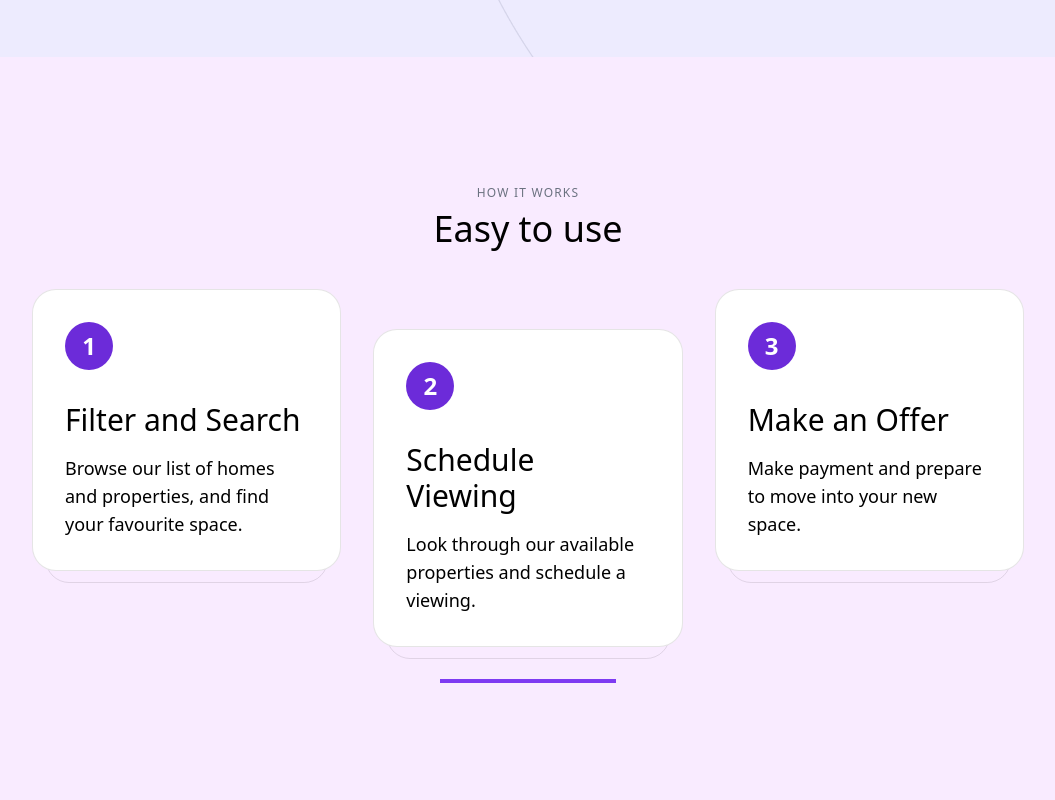
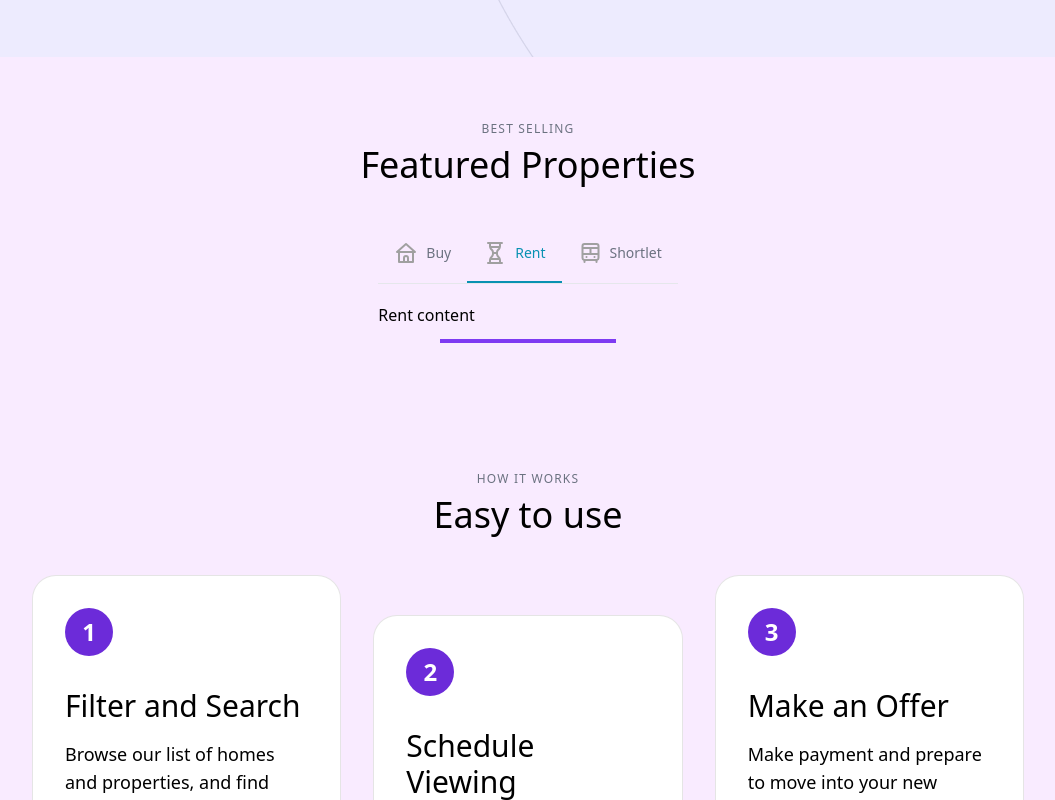
Before and after one commit to prosper74/Go-real-estate-app, a Next.js app in the folder frontend/: page / in a window 1280 px wide. Shown: the part 940-1740 px from the top of the page, without its empty margins (112-1167 px from the left). Built offline with nearby package versions, Linux system fonts and the light colour scheme.

Commit message:
Setup properties tab on home page

```diff
--- /dev/null
+++ b/frontend/src/components/common/properties/propertiesSlider.tsx
@@ -0,0 +1,9 @@
+import { Tabs } from "flowbite-react";
+
+export default function PropertySlider() {
+  return (
+    <section className="px-4 mx-auto mt-16 mb-32 sm:!px-10 lg:!px-32">
+
+    </section>
+  );
+}
--- a/frontend/src/components/common/svgIcons.jsx
+++ b/frontend/src/components/common/svgIcons.jsx
@@ -409,18 +409,10 @@ export const MessageIcon = ({
   );
 };
 
-export const TVIcon = ({ width, height, fill }) => {
+export const TVIcon = ({ dimensions = "w-10 h-10", fill = "currentColor" }) => {
   return (
-    <svg
-      width={width}
-      height={height}
-      xmlns="http://www.w3.org/2000/svg"
-      viewBox="0 0 24 24"
-    >
-      <path
-        fill={fill}
-        d="M18,6H14.41l2.3-2.29a1,1,0,1,0-1.42-1.42L12,5.54l-1.17-2a1,1,0,1,0-1.74,1L10,6H6A3,3,0,0,0,3,9v8a3,3,0,0,0,3,3v1a1,1,0,0,0,2,0V20h8v1a1,1,0,0,0,2,0V20a3,3,0,0,0,3-3V9A3,3,0,0,0,18,6Zm1,11a1,1,0,0,1-1,1H6a1,1,0,0,1-1-1V9A1,1,0,0,1,6,8H18a1,1,0,0,1,1,1Z"
-      />
+    <svg className={dimensions} fill={fill} viewBox="0 0 24 24">
+      <path d="M18,6H14.41l2.3-2.29a1,1,0,1,0-1.42-1.42L12,5.54l-1.17-2a1,1,0,1,0-1.74,1L10,6H6A3,3,0,0,0,3,9v8a3,3,0,0,0,3,3v1a1,1,0,0,0,2,0V20h8v1a1,1,0,0,0,2,0V20a3,3,0,0,0,3-3V9A3,3,0,0,0,18,6Zm1,11a1,1,0,0,1-1,1H6a1,1,0,0,1-1-1V9A1,1,0,0,1,6,8H18a1,1,0,0,1,1,1Z" />
     </svg>
   );
 };
@@ -475,6 +467,14 @@ export const HomeIcon = ({ width, height, fill }) => {
   );
 };
 
+export const HomeIconFixed = () => {
+  return (
+    <svg className="w-6 h-6 mr-2" fill="#a0a0a0" viewBox="0 0 24 24">
+      <path d="M21.66,10.25l-9-8a1,1,0,0,0-1.32,0l-9,8a1,1,0,0,0-.27,1.11A1,1,0,0,0,3,12H4v9a1,1,0,0,0,1,1H19a1,1,0,0,0,1-1V12h1a1,1,0,0,0,.93-.64A1,1,0,0,0,21.66,10.25ZM13,20H11V17a1,1,0,0,1,2,0Zm5,0H15V17a3,3,0,0,0-6,0v3H6V12H18ZM5.63,10,12,4.34,18.37,10Z" />
+    </svg>
+  );
+};
+
 export const RentIcon = ({ width, height, fill }) => {
   return (
     <svg
@@ -492,6 +492,19 @@ export const RentIcon = ({ width, height, fill }) => {
   );
 };
 
+export const RentIconFixed = () => {
+  return (
+    <svg
+      className="w-6 h-6 mr-2"
+      fill="#a0a0a0"
+      xmlns="http://www.w3.org/2000/svg"
+      viewBox="0 0 24 24"
+    >
+      <path d="M18.9917,21.002h-1V19.335a5.00057,5.00057,0,0,0-.29956-1.67773c-.01093-.02936-.0224-.05658-.03589-.08454a4.97694,4.97694,0,0,0-.66455-1.23675l-1.3999-1.86719a3.01933,3.01933,0,0,1-.6001-1.80078V11.6582a3.02108,3.02108,0,0,1,.87842-2.12109l.65722-.65723A4.94566,4.94566,0,0,0,17.92365,6.0415c.00054-.01391.008-.02551.008-.03955l-.00281-.01373a5.01836,5.01836,0,0,0,.06287-.64349V3.002h1a1,1,0,0,0,0-2h-14a1,1,0,0,0,0,2h1V5.34473a5.01836,5.01836,0,0,0,.06287.64349L6.05176,6.002c0,.014.00744.02564.008.03955a4.94571,4.94571,0,0,0,1.3963,2.83838l.65723.65723A3.02108,3.02108,0,0,1,8.9917,11.6582V12.668a3.02212,3.02212,0,0,1-.59961,1.80078L6.99121,16.33594a4.98221,4.98221,0,0,0-.66437,1.23718c-.0133.02771-.02472.05463-.03552.08368A5.00309,5.00309,0,0,0,5.9917,19.335v1.667h-1a1,1,0,0,0,0,2h14a1,1,0,0,0,0-2Zm-11-16v-2h8v2Zm.87842,2.46387A2.97036,2.97036,0,0,1,8.49323,7.002h6.99694a2.97094,2.97094,0,0,1-.37689.46387l-.65723.65723a4.9603,4.9603,0,0,0-1.42187,2.8789h-2.085A4.96025,4.96025,0,0,0,9.52734,8.123ZM9.99219,15.668a5.03688,5.03688,0,0,0,.98828-2.666h2.02246a5.03332,5.03332,0,0,0,.98877,2.666l1.00012,1.334H8.99133Zm5.99951,5.334h-8V19.335a2.954,2.954,0,0,1,.02722-.333h7.94556a2.954,2.954,0,0,1,.02722.333Z" />
+    </svg>
+  );
+};
+
 export const ShortletIcon = ({ width, height, fill }) => {
   return (
     <svg
@@ -505,6 +518,19 @@ export const ShortletIcon = ({ width, height, fill }) => {
         fill={fill}
         d="M18.5,2H6.5a3,3,0,0,0-3,3V17a3,3,0,0,0,2,2.82V21a1,1,0,0,0,2,0V20h10v1a1,1,0,0,0,2,0V19.82a3,3,0,0,0,2-2.82V5A3,3,0,0,0,18.5,2ZM5.5,8h6v4h-6Zm14,9a1,1,0,0,1-1,1H6.5a1,1,0,0,1-1-1V14h14Zm0-5h-6V8h6Zm0-6H5.5V5a1,1,0,0,1,1-1h12a1,1,0,0,1,1,1ZM16.12,16.92a1,1,0,0,0,.38.08,1,1,0,0,0,1-1,1.36,1.36,0,0,0,0-.2.64.64,0,0,0-.06-.18.76.76,0,0,0-.09-.18,1.58,1.58,0,0,0-.12-.15l-.15-.12a.76.76,0,0,0-.18-.09A.64.64,0,0,0,16.7,15a1,1,0,0,0-.91.27,1.58,1.58,0,0,0-.12.15.76.76,0,0,0-.09.18.64.64,0,0,0-.06.18,1.36,1.36,0,0,0,0,.2,1,1,0,0,0,.29.7A1,1,0,0,0,16.12,16.92Zm-8,0A1,1,0,0,0,8.5,17a1,1,0,0,0,1-1,1.36,1.36,0,0,0,0-.2.64.64,0,0,0-.06-.18.76.76,0,0,0-.09-.18,1.58,1.58,0,0,0-.12-.15l-.15-.12-.18-.09L8.7,15a1,1,0,0,0-.91.27,1.58,1.58,0,0,0-.12.15.76.76,0,0,0-.09.18.64.64,0,0,0-.06.18,1.36,1.36,0,0,0,0,.2,1,1,0,0,0,.29.7A1,1,0,0,0,8.12,16.92Z"
       />
+    </svg>
+  );
+};
+
+export const ShortletIconFixed = () => {
+  return (
+    <svg
+      className="w-6 h-6 mr-2"
+      fill="#a0a0a0"
+      xmlns="http://www.w3.org/2000/svg"
+      viewBox="0 0 24 24"
+    >
+      <path d="M18.5,2H6.5a3,3,0,0,0-3,3V17a3,3,0,0,0,2,2.82V21a1,1,0,0,0,2,0V20h10v1a1,1,0,0,0,2,0V19.82a3,3,0,0,0,2-2.82V5A3,3,0,0,0,18.5,2ZM5.5,8h6v4h-6Zm14,9a1,1,0,0,1-1,1H6.5a1,1,0,0,1-1-1V14h14Zm0-5h-6V8h6Zm0-6H5.5V5a1,1,0,0,1,1-1h12a1,1,0,0,1,1,1ZM16.12,16.92a1,1,0,0,0,.38.08,1,1,0,0,0,1-1,1.36,1.36,0,0,0,0-.2.64.64,0,0,0-.06-.18.76.76,0,0,0-.09-.18,1.58,1.58,0,0,0-.12-.15l-.15-.12a.76.76,0,0,0-.18-.09A.64.64,0,0,0,16.7,15a1,1,0,0,0-.91.27,1.58,1.58,0,0,0-.12.15.76.76,0,0,0-.09.18.64.64,0,0,0-.06.18,1.36,1.36,0,0,0,0,.2,1,1,0,0,0,.29.7A1,1,0,0,0,16.12,16.92Zm-8,0A1,1,0,0,0,8.5,17a1,1,0,0,0,1-1,1.36,1.36,0,0,0,0-.2.64.64,0,0,0-.06-.18.76.76,0,0,0-.09-.18,1.58,1.58,0,0,0-.12-.15l-.15-.12-.18-.09L8.7,15a1,1,0,0,0-.91.27,1.58,1.58,0,0,0-.12.15.76.76,0,0,0-.09.18.64.64,0,0,0-.06.18,1.36,1.36,0,0,0,0,.2,1,1,0,0,0,.29.7A1,1,0,0,0,8.12,16.92Z" />
     </svg>
   );
 };
--- /dev/null
+++ b/frontend/src/components/home_components/featuredProperties.tsx
@@ -0,0 +1,69 @@
+import { Tabs } from "flowbite-react";
+import { motion } from "framer-motion";
+import {
+  textAnimate,
+  imageAnimateRight,
+  imageAnimate,
+} from "@src/components/common/variants";
+import {
+  HomeIconFixed,
+  RentIconFixed,
+  ShortletIconFixed,
+} from "../common/svgIcons";
+
+export default function FeaturedProperties() {
+  return (
+    <section className="px-4 mx-auto mt-16 mb-32 sm:!px-10 lg:!px-32">
+      <div>
+        <motion.div
+          className="mb-10 text-center"
+          initial={"offscreen"}
+          whileInView={"onscreen"}
+          viewport={{ once: false, amount: 0.5 }}
+          transition={{ staggerChildren: 0.5 }}
+        >
+          <motion.p
+            className="block mb-2 text-xs leading-4 font-medium uppercase tracking-widest text-gray-500"
+            variants={textAnimate}
+          >
+            Best Selling
+          </motion.p>
+          <motion.h2
+            className="text-4xl md:text-4xl xl:text-11xl leading-none font-heading font-medium"
+            variants={textAnimate}
+          >
+            Featured Properties
+          </motion.h2>
+        </motion.div>
+
+        <motion.div
+          className="flex justify-center"
+          initial={"offscreen"}
+          whileInView={"onscreen"}
+          viewport={{ once: false, amount: 0.5 }}
+          variants={imageAnimate}
+        >
+          <Tabs.Group aria-label="Tabs with icons" style="underline">
+            <Tabs.Item className="text-4xl" title="Buy" icon={HomeIconFixed}>
+              Buy content
+            </Tabs.Item>
+            <Tabs.Item active={true} title="Rent" icon={RentIconFixed}>
+              Rent content
+            </Tabs.Item>
+            <Tabs.Item title="Shortlet" icon={ShortletIconFixed}>
+              Shortlet content
+            </Tabs.Item>
+          </Tabs.Group>
+        </motion.div>
+
+        <motion.div
+          className="flex w-44 h-1 mx-auto bg-purple-600"
+          initial={"offscreen"}
+          whileInView={"onscreen"}
+          viewport={{ once: false, amount: 0.5 }}
+          variants={imageAnimateRight}
+        />
+      </div>
+    </section>
+  );
+}
--- a/frontend/src/components/home_components/howItWorks.tsx
+++ b/frontend/src/components/home_components/howItWorks.tsx
@@ -8,7 +8,7 @@ import { HowItWorksData } from "../common/layouts/layoutData";
 
 export default function HowItWorks() {
   return (
-    <section className="px-4 mx-auto my-32 sm:!px-10 lg:!px-32">
+    <section className="px-4 mx-auto my-16 sm:!px-10 lg:!px-32">
       <div>
         <motion.div
           className="mb-10 text-center"
--- a/frontend/src/pages/index.tsx
+++ b/frontend/src/pages/index.tsx
@@ -1,7 +1,7 @@
 import Head from "next/head";
 import HomeBanner from "@src/components/home_components/banner";
 import HowItWorks from "@src/components/home_components/howItWorks";
-// import FeaturedProperties from '@src/components/home/featured';
+import FeaturedProperties from '@src/components/home_components/featuredProperties';
 import CTASection from "@src/components/home_components/ctaSection";
 
 export default function Home() {
@@ -13,11 +13,9 @@ export default function Home() {
       </Head>
       <main className="mt-16">
         <HomeBanner />
+        <FeaturedProperties />
         <HowItWorks />
         <CTASection />
-        {/* <FeaturedProperties properties={properties} />
-        <HowItWorks />
-        */}
       </main>
     </>
   );
```
